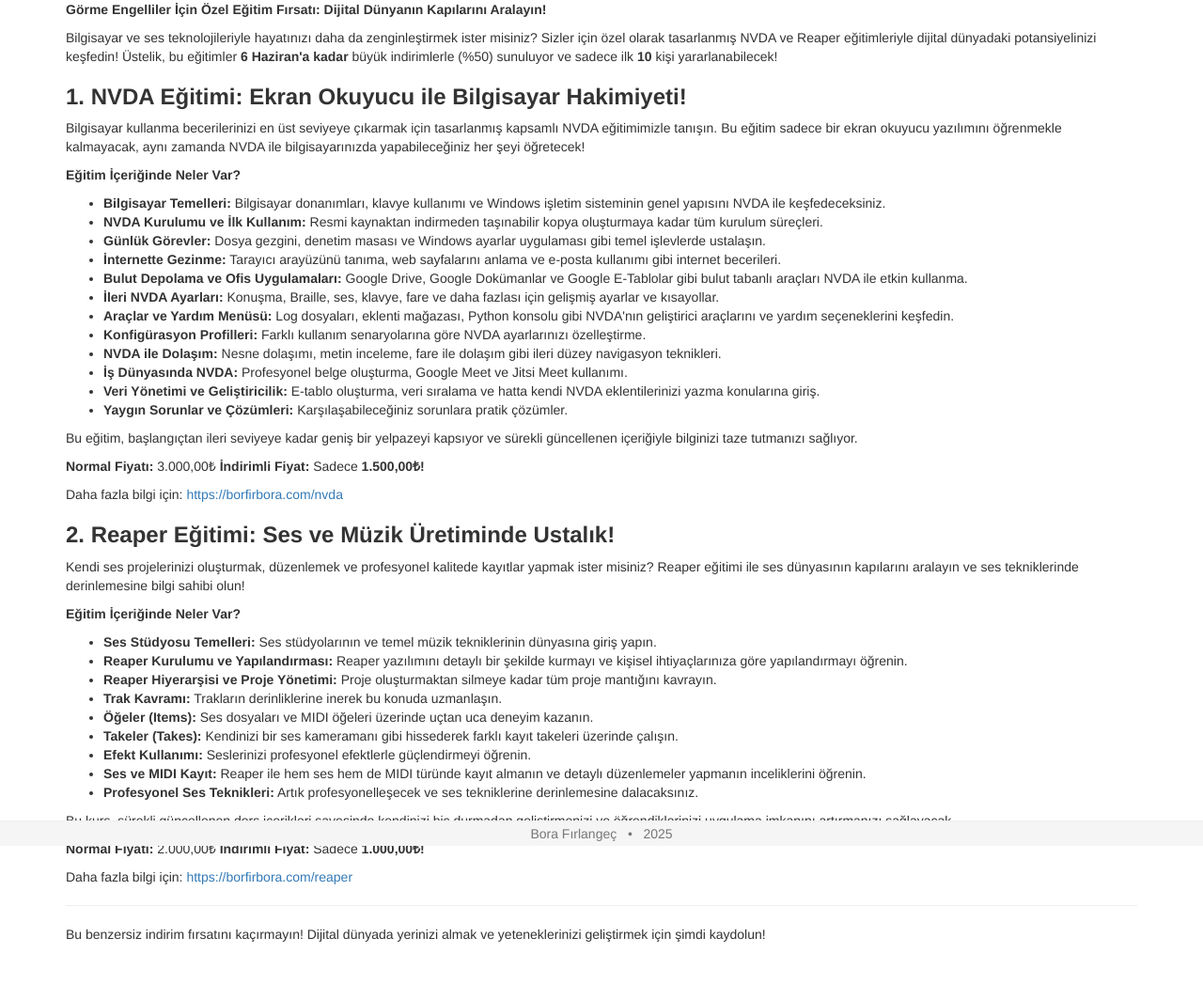
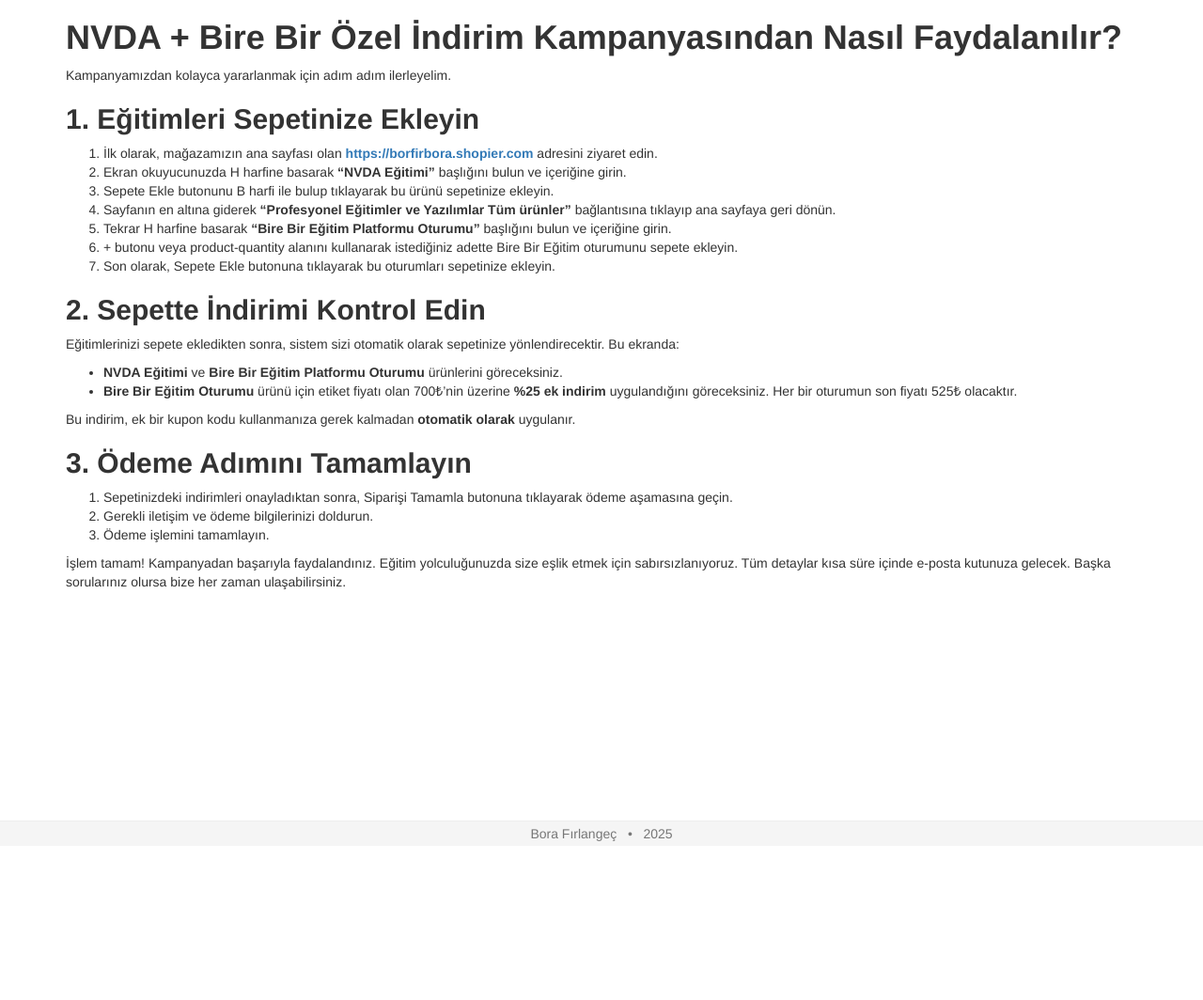
Before and after one commit to borfirbora/borfirbora.github.io, a Jekyll site: the page built from kampanya.md, in a window 1280 px wide. Shown: the whole page at 94% size. Built offline with Jekyll 4.4.1, drawn with Linux system fonts in a browser that asks for light colours; a script that is not in the unit is left out; after the commit the page ends 900 px from its top, so only the background shows below that.

Commit message:
Kampanya için güncelleştirildi.

```diff
--- a/kampanya.md
+++ b/kampanya.md
@@ -1,48 +1,35 @@
 ---
-title: Eğitim Kampanyası
+title: NVDA \+ Bire Bir Özel İndirim Kampanyasından Nasıl Faydalanılır?
 layout: minimal
 ---
 
-<p><strong>Görme Engelliler İçin Özel Eğitim Fırsatı: Dijital Dünyanın Kapılarını Aralayın!</strong></p>
-<p>Bilgisayar ve ses teknolojileriyle hayatınızı daha da zenginleştirmek ister misiniz? Sizler için özel olarak tasarlanmış NVDA ve Reaper eğitimleriyle dijital dünyadaki potansiyelinizi keşfedin! Üstelik, bu eğitimler <strong>6 Haziran'a kadar</strong> büyük indirimlerle (%50) sunuluyor ve sadece ilk <strong>10</strong> kişi yararlanabilecek!</p>
-<h3 id="1-nvda-egitimi-ekran-okuyucu-ile-bilgisayar-hakimiyeti"><strong>1. NVDA Eğitimi: Ekran Okuyucu ile Bilgisayar Hakimiyeti!</strong></h3>
-<p>Bilgisayar kullanma becerilerinizi en üst seviyeye çıkarmak için tasarlanmış kapsamlı NVDA eğitimimizle tanışın. Bu eğitim sadece bir ekran okuyucu yazılımını öğrenmekle kalmayacak, aynı zamanda NVDA ile bilgisayarınızda yapabileceğiniz her şeyi öğretecek!</p>
-<p><strong>Eğitim İçeriğinde Neler Var?</strong></p>
-<ul>
-<li><strong>Bilgisayar Temelleri:</strong> Bilgisayar donanımları, klavye kullanımı ve Windows işletim sisteminin genel yapısını NVDA ile keşfedeceksiniz.</li>
-<li><strong>NVDA Kurulumu ve İlk Kullanım:</strong> Resmi kaynaktan indirmeden taşınabilir kopya oluşturmaya kadar tüm kurulum süreçleri.</li>
-<li><strong>Günlük Görevler:</strong> Dosya gezgini, denetim masası ve Windows ayarlar uygulaması gibi temel işlevlerde ustalaşın.</li>
-<li><strong>İnternette Gezinme:</strong> Tarayıcı arayüzünü tanıma, web sayfalarını anlama ve e-posta kullanımı gibi internet becerileri.</li>
-<li><strong>Bulut Depolama ve Ofis Uygulamaları:</strong> Google Drive, Google Dokümanlar ve Google E-Tablolar gibi bulut tabanlı araçları NVDA ile etkin kullanma.</li>
-<li><strong>İleri NVDA Ayarları:</strong> Konuşma, Braille, ses, klavye, fare ve daha fazlası için gelişmiş ayarlar ve kısayollar.</li>
-<li><strong>Araçlar ve Yardım Menüsü:</strong> Log dosyaları, eklenti mağazası, Python konsolu gibi NVDA'nın geliştirici araçlarını ve yardım seçeneklerini keşfedin.</li>
-<li><strong>Konfigürasyon Profilleri:</strong> Farklı kullanım senaryolarına göre NVDA ayarlarınızı özelleştirme.</li>
-<li><strong>NVDA ile Dolaşım:</strong> Nesne dolaşımı, metin inceleme, fare ile dolaşım gibi ileri düzey navigasyon teknikleri.</li>
-<li><strong>İş Dünyasında NVDA:</strong> Profesyonel belge oluşturma, Google Meet ve Jitsi Meet kullanımı.</li>
-<li><strong>Veri Yönetimi ve Geliştiricilik:</strong> E-tablo oluşturma, veri sıralama ve hatta kendi NVDA eklentilerinizi yazma konularına giriş.</li>
-<li><strong>Yaygın Sorunlar ve Çözümleri:</strong> Karşılaşabileceğiniz sorunlara pratik çözümler.</li>
-</ul>
-<p>Bu eğitim, başlangıçtan ileri seviyeye kadar geniş bir yelpazeyi kapsıyor ve sürekli güncellenen içeriğiyle bilginizi taze tutmanızı sağlıyor.</p>
-<p><strong>Normal Fiyatı:</strong> 3.000,00₺
-<strong>İndirimli Fiyat:</strong> Sadece <strong>1.500,00₺!</strong></p>
-<p>Daha fazla bilgi için: <a href="https://borfirbora.com/nvda">https://borfirbora.com/nvda</a></p>
-<h3 id="2-reaper-egitimi-ses-ve-muzik-uretiminde-ustalk"><strong>2. Reaper Eğitimi: Ses ve Müzik Üretiminde Ustalık!</strong></h3>
-<p>Kendi ses projelerinizi oluşturmak, düzenlemek ve profesyonel kalitede kayıtlar yapmak ister misiniz? Reaper eğitimi ile ses dünyasının kapılarını aralayın ve ses tekniklerinde derinlemesine bilgi sahibi olun!</p>
-<p><strong>Eğitim İçeriğinde Neler Var?</strong></p>
-<ul>
-<li><strong>Ses Stüdyosu Temelleri:</strong> Ses stüdyolarının ve temel müzik tekniklerinin dünyasına giriş yapın.</li>
-<li><strong>Reaper Kurulumu ve Yapılandırması:</strong> Reaper yazılımını detaylı bir şekilde kurmayı ve kişisel ihtiyaçlarınıza göre yapılandırmayı öğrenin.</li>
-<li><strong>Reaper Hiyerarşisi ve Proje Yönetimi:</strong> Proje oluşturmaktan silmeye kadar tüm proje mantığını kavrayın.</li>
-<li><strong>Trak Kavramı:</strong> Trakların derinliklerine inerek bu konuda uzmanlaşın.</li>
-<li><strong>Öğeler (Items):</strong> Ses dosyaları ve MIDI öğeleri üzerinde uçtan uca deneyim kazanın.</li>
-<li><strong>Takeler (Takes):</strong> Kendinizi bir ses kameramanı gibi hissederek farklı kayıt takeleri üzerinde çalışın.</li>
-<li><strong>Efekt Kullanımı:</strong> Seslerinizi profesyonel efektlerle güçlendirmeyi öğrenin.</li>
-<li><strong>Ses ve MIDI Kayıt:</strong> Reaper ile hem ses hem de MIDI türünde kayıt almanın ve detaylı düzenlemeler yapmanın inceliklerini öğrenin.</li>
-<li><strong>Profesyonel Ses Teknikleri:</strong> Artık profesyonelleşecek ve ses tekniklerine derinlemesine dalacaksınız.</li>
-</ul>
-<p>Bu kurs, sürekli güncellenen ders içerikleri sayesinde kendinizi hiç durmadan geliştirmenizi ve öğrendiklerinizi uygulama imkanını artırmanızı sağlayacak.</p>
-<p><strong>Normal Fiyatı:</strong> 2.000,00₺
-<strong>İndirimli Fiyat:</strong> Sadece <strong>1.000,00₺!</strong></p>
-<p>Daha fazla bilgi için: <a href="https://borfirbora.com/reaper">https://borfirbora.com/reaper</a></p>
-<hr />
-<p>Bu benzersiz indirim fırsatını kaçırmayın! Dijital dünyada yerinizi almak ve yeteneklerinizi geliştirmek için şimdi kaydolun!</p>
+# **NVDA \+ Bire Bir Özel İndirim Kampanyasından Nasıl Faydalanılır?**
+
+Kampanyamızdan kolayca yararlanmak için adım adım ilerleyelim.
+
+## **1\. Eğitimleri Sepetinize Ekleyin**
+
+1. İlk olarak, mağazamızın ana sayfası olan [**https://borfirbora.shopier.com**](https://borfirbora.shopier.com) adresini ziyaret edin.
+2. Ekran okuyucunuzda H harfine basarak **"NVDA Eğitimi"** başlığını bulun ve içeriğine girin.
+3. Sepete Ekle butonunu B harfi ile bulup tıklayarak bu ürünü sepetinize ekleyin.
+4. Sayfanın en altına giderek **"Profesyonel Eğitimler ve Yazılımlar Tüm ürünler"** bağlantısına tıklayıp ana sayfaya geri dönün.
+5. Tekrar H harfine basarak **"Bire Bir Eğitim Platformu Oturumu"** başlığını bulun ve içeriğine girin.
+6. \+ butonu veya product-quantity alanını kullanarak istediğiniz adette Bire Bir Eğitim oturumunu sepete ekleyin.
+7. Son olarak, Sepete Ekle butonuna tıklayarak bu oturumları sepetinize ekleyin.
+
+## **2\. Sepette İndirimi Kontrol Edin**
+
+Eğitimlerinizi sepete ekledikten sonra, sistem sizi otomatik olarak sepetinize yönlendirecektir. Bu ekranda:
+
+* **NVDA Eğitimi** ve **Bire Bir Eğitim Platformu Oturumu** ürünlerini göreceksiniz.
+* **Bire Bir Eğitim Oturumu** ürünü için etiket fiyatı olan 700₺'nin üzerine **%25 ek indirim** uygulandığını göreceksiniz. Her bir oturumun son fiyatı 525₺ olacaktır.
+
+Bu indirim, ek bir kupon kodu kullanmanıza gerek kalmadan **otomatik olarak** uygulanır.
+
+## **3\. Ödeme Adımını Tamamlayın**
+
+1. Sepetinizdeki indirimleri onayladıktan sonra, Siparişi Tamamla butonuna tıklayarak ödeme aşamasına geçin.
+2. Gerekli iletişim ve ödeme bilgilerinizi doldurun.
+3. Ödeme işlemini tamamlayın.
+
+İşlem tamam\! Kampanyadan başarıyla faydalandınız. Eğitim yolculuğunuzda size eşlik etmek için sabırsızlanıyoruz. Tüm detaylar kısa süre içinde e-posta kutunuza gelecek. Başka sorularınız olursa bize her zaman ulaşabilirsiniz.
```
Also changed, not shown: index.html (+6 -6 lines).
